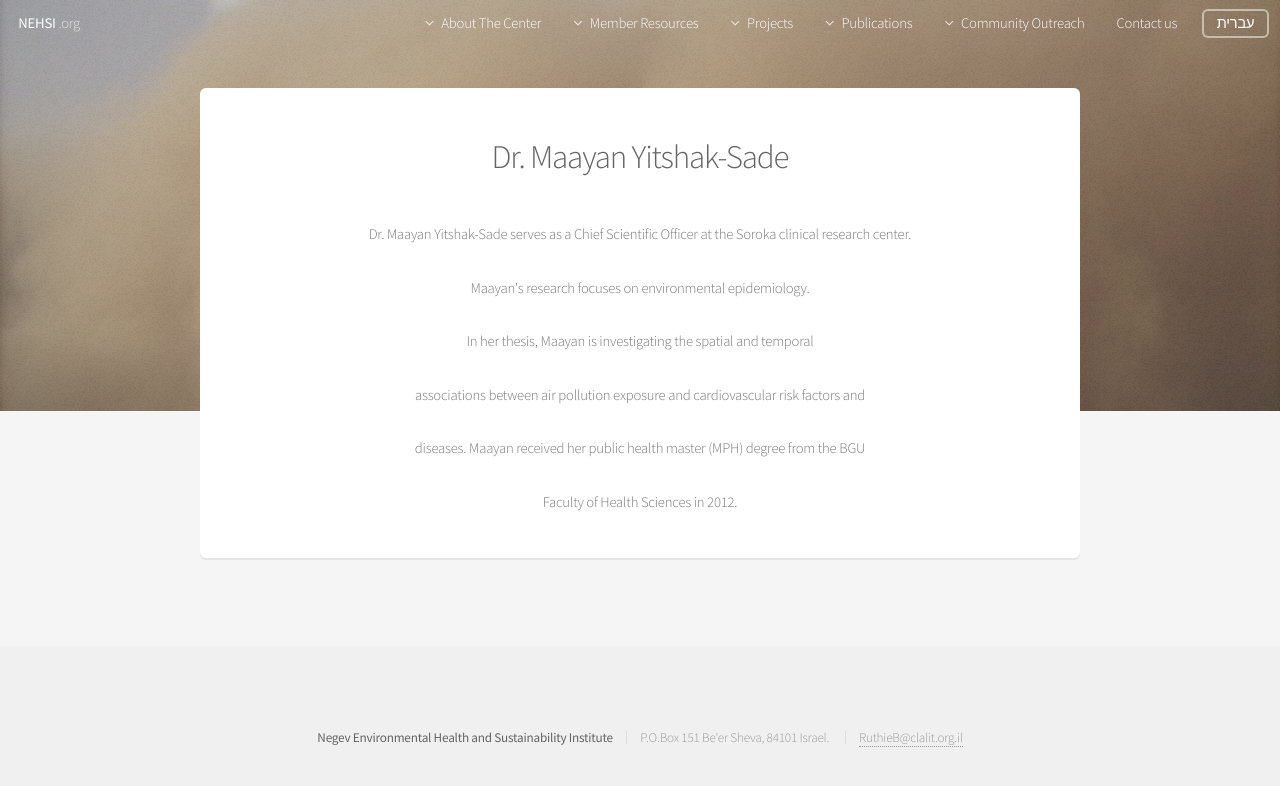
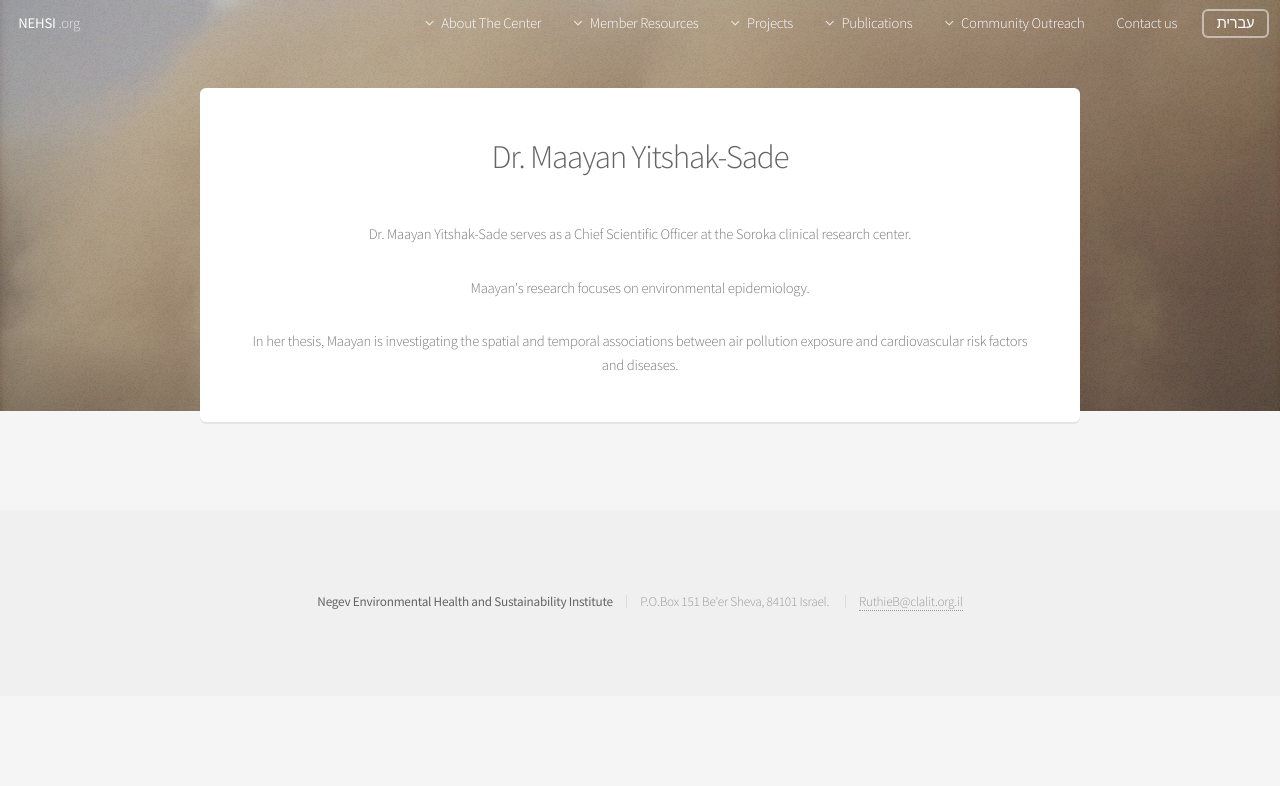
Before and after one commit to vsevkayf/hasa, a Jekyll site: the page built from maayan.md, in a window 1280 px wide. Shown: the top 786 px of the page. Built offline with Jekyll 4.4.1, drawn with Linux system fonts in a browser that asks for light colours; nearby versions of some CDN libraries.

Commit message:
Update maayan.md

```diff
--- a/maayan.md
+++ b/maayan.md
@@ -8,10 +8,4 @@ Dr. Maayan Yitshak-Sade serves as a Chief Scientific Officer at the Soroka clin
 
 Maayan&#39;s research focuses on environmental epidemiology.
 
-In her thesis, Maayan is investigating the spatial and temporal
-
-associations between air pollution exposure and cardiovascular risk factors and
-
-diseases. Maayan received her public health master (MPH) degree from the BGU
-
-Faculty of Health Sciences in 2012.
+In her thesis, Maayan is investigating the spatial and temporal associations between air pollution exposure and cardiovascular risk factors and diseases.
```
